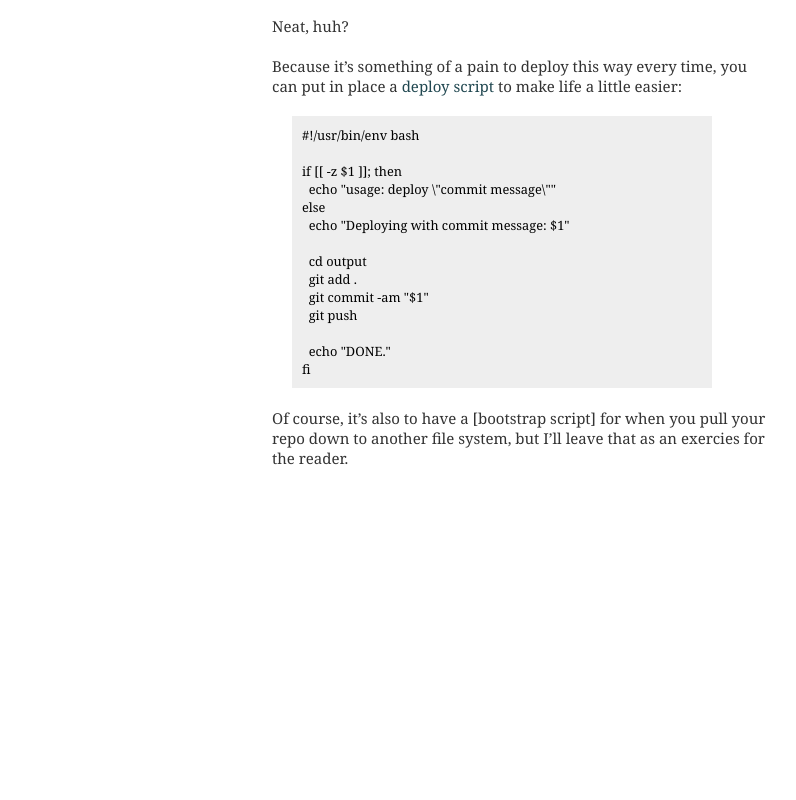
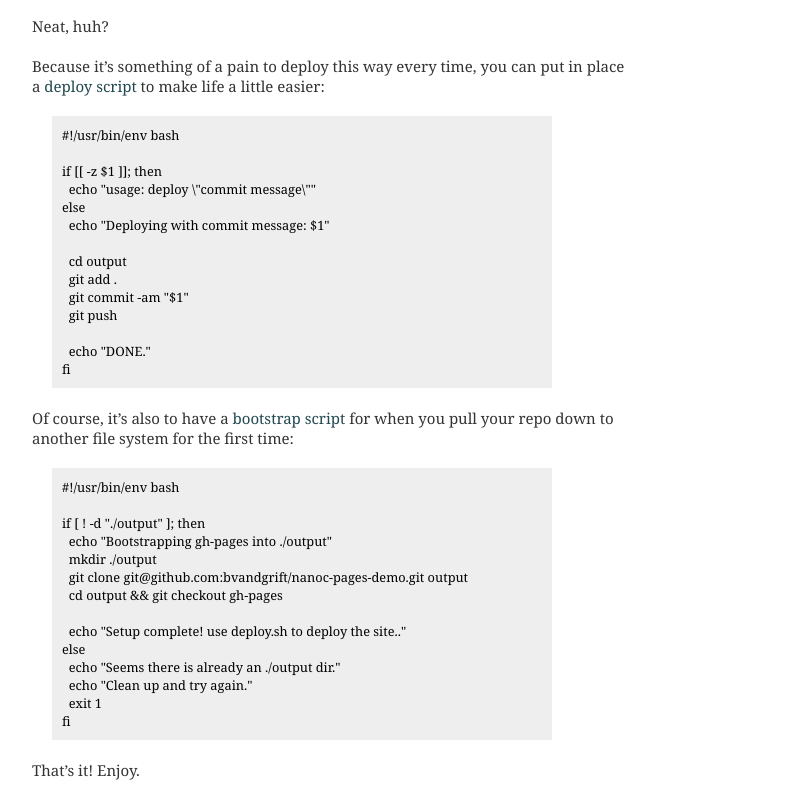
Before and after one commit to bvandgrift/nanoc-pages-demo, a plain HTML site: page index.html in a window 1280 px wide. Shown: the part 1170-1970 px from the top of the page, without its empty margins (8-804 px from the left). Before the commit the page ends 1658 px from the top, so only its background shows below. Drawn offline with Linux system fonts and the light colour scheme.

Commit message:
a little style, a little credit.

```diff
--- a/index.html
+++ b/index.html
@@ -9,6 +9,9 @@
   <body>
     <div id="main">
       <h1 id="github-pages-ftw">Github Pages FTW</h1>
+
+<p>by Ben Vandgrift<br />
+<a href="http://twitter.com/bvandgrift">@bvandgrift</a> | <a href="http://ben.vandgrift.com">http://ben.vandgrift.com</a></p>
 
 <p><a href="http://nanoc.stoneship.org/">Nanoc</a> is a fantastic tool
 for generating sites, and <a href="http://pages.github.com/">github:pages</a>
@@ -90,8 +93,27 @@ else
 fi
 </code></pre>
 
-<p>Of course, it’s also to have a [bootstrap script] for when you pull your repo
-down to another file system, but I’ll leave that as an exercies for the reader.</p>
+<p>Of course, it’s also to have a <a href="https://github.com/bvandgrift/nanoc-pages-demo/blob/master/bootstrap.sh">bootstrap
+script</a>
+for when you pull your repo down to another file system for the first time: </p>
+
+<pre><code>#!/usr/bin/env bash
+
+if [ ! -d "./output" ]; then
+  echo "Bootstrapping gh-pages into ./output"
+  mkdir ./output
+  git clone git@github.com:bvandgrift/nanoc-pages-demo.git output
+  cd output &amp;&amp; git checkout gh-pages
+
+  echo "Setup complete! use deploy.sh to deploy the site.."
+else
+  echo "Seems there is already an ./output dir."
+  echo "Clean up and try again."
+  exit 1
+fi
+</code></pre>
+
+<p>That’s it! Enjoy.</p>
 
     </div>
   </body>
--- a/style.css
+++ b/style.css
@@ -36,9 +36,9 @@ a:hover {
   position: absolute;
 
   top: 40px;
-  left: 280px;
+  left: 40px;
 
-  width: 500px;
+  width: 600px;
 
   color: #333;
 }
```
